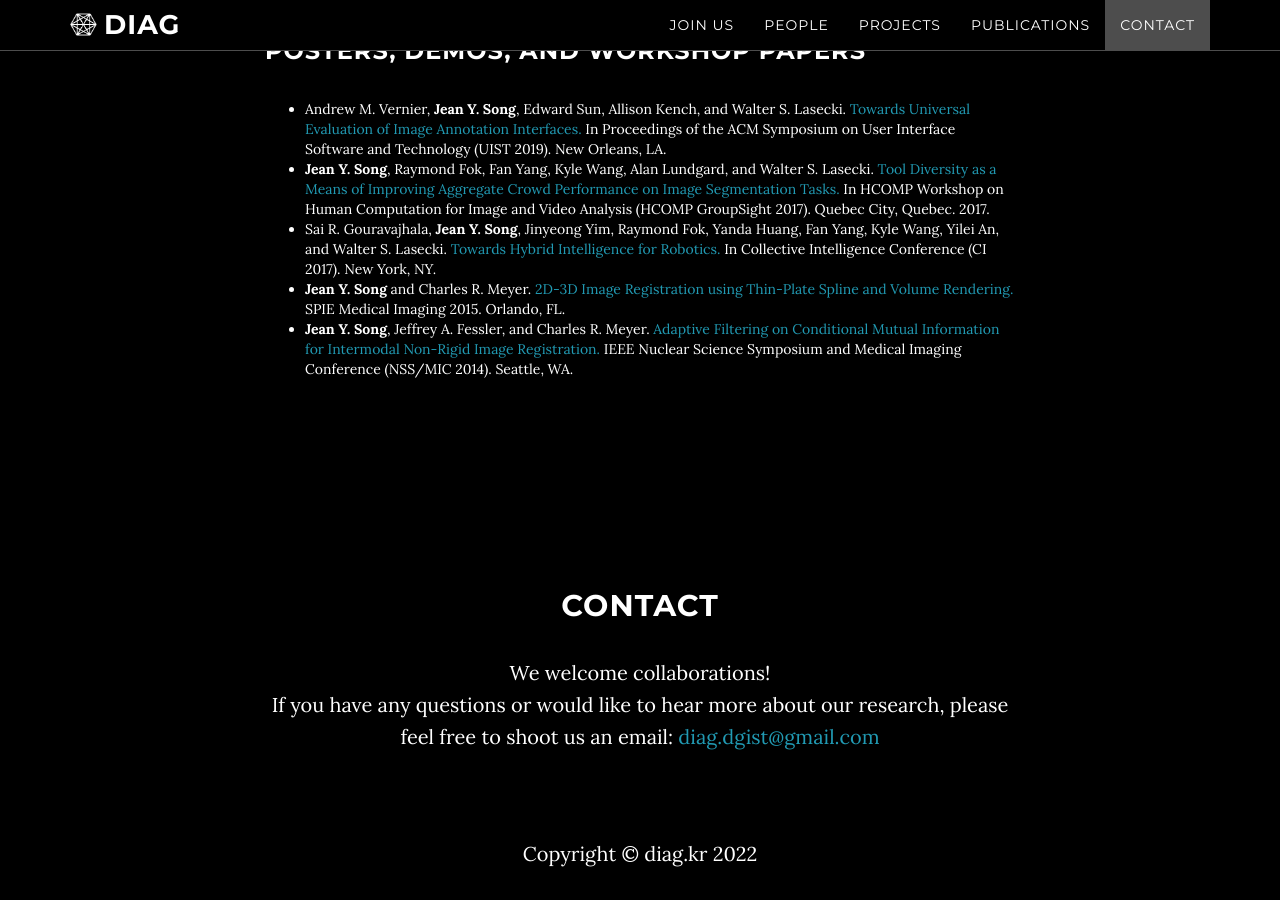
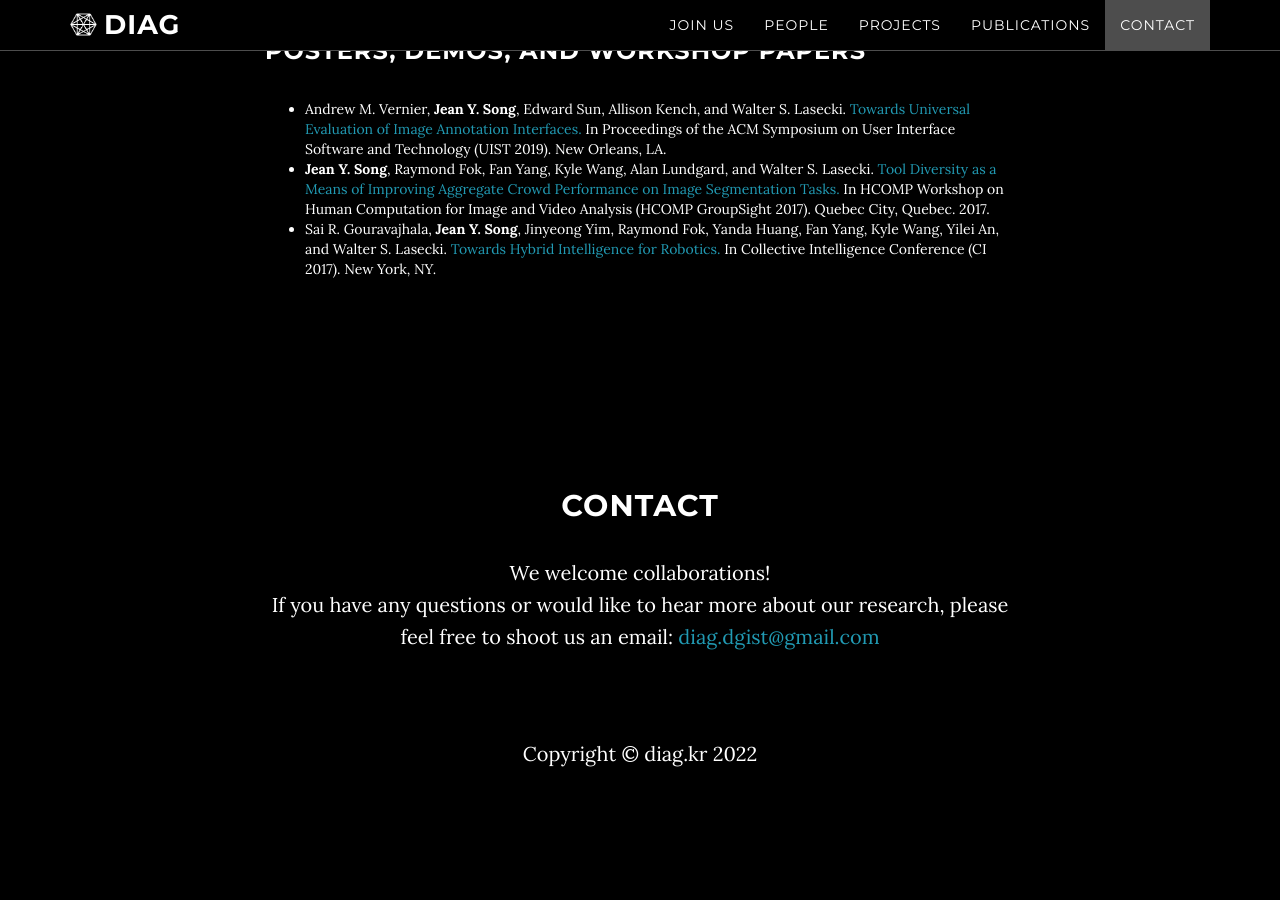
Before and after one commit to raflereak/diag-dgist.github.io, a Jekyll site: the page built from index.html, in a window 1280 px wide and 900 px high, scrolled down 4953 px. Built offline with Jekyll 4.4.1, drawn with Linux system fonts in a browser that asks for light colours; after the commit the page ends 5753 px from its top, so only the background shows below that.

```diff
--- a/_includes/publications.html
+++ b/_includes/publications.html
@@ -2,7 +2,7 @@
     <section id="publications" class="container content-section">
         <div class="row">
             <div class="col-lg-8 col-lg-offset-2">
-                <h2>Publications</h2>
+                <h2 style="text-align: center;">Publications</h2>
 
                 <h3><strong>Conference and Journal Papers</strong></h3>
                   <ul>
@@ -98,20 +98,6 @@
                       </a>
                       In Collective Intelligence Conference (CI 2017). New York, NY.
                     </li>
-                    <li> <b>Jean Y. Song</b> and Charles R. Meyer.
-                      <a href="/publications/Jean_SPIE_Poster.pdf">
-                        2D-3D Image Registration using Thin-Plate Spline and Volume Rendering.
-                      </a>
-                      SPIE Medical Imaging 2015.
-                      Orlando, FL.
-                    </li>
-                    <li> <b>Jean Y. Song</b>, Jeffrey A. Fessler, and Charles R. Meyer.
-                      <a href="/publications/Jean_CR_final.pdf">
-                        Adaptive Filtering on Conditional Mutual Information for Intermodal Non-Rigid Image Registration.
-                      </a>
-                      IEEE Nuclear Science Symposium and Medical Imaging Conference (NSS/MIC 2014).
-                      Seattle, WA.
-                    </li>
                   </ul>
 
 
```
Also changed, not shown: 18 other files.
